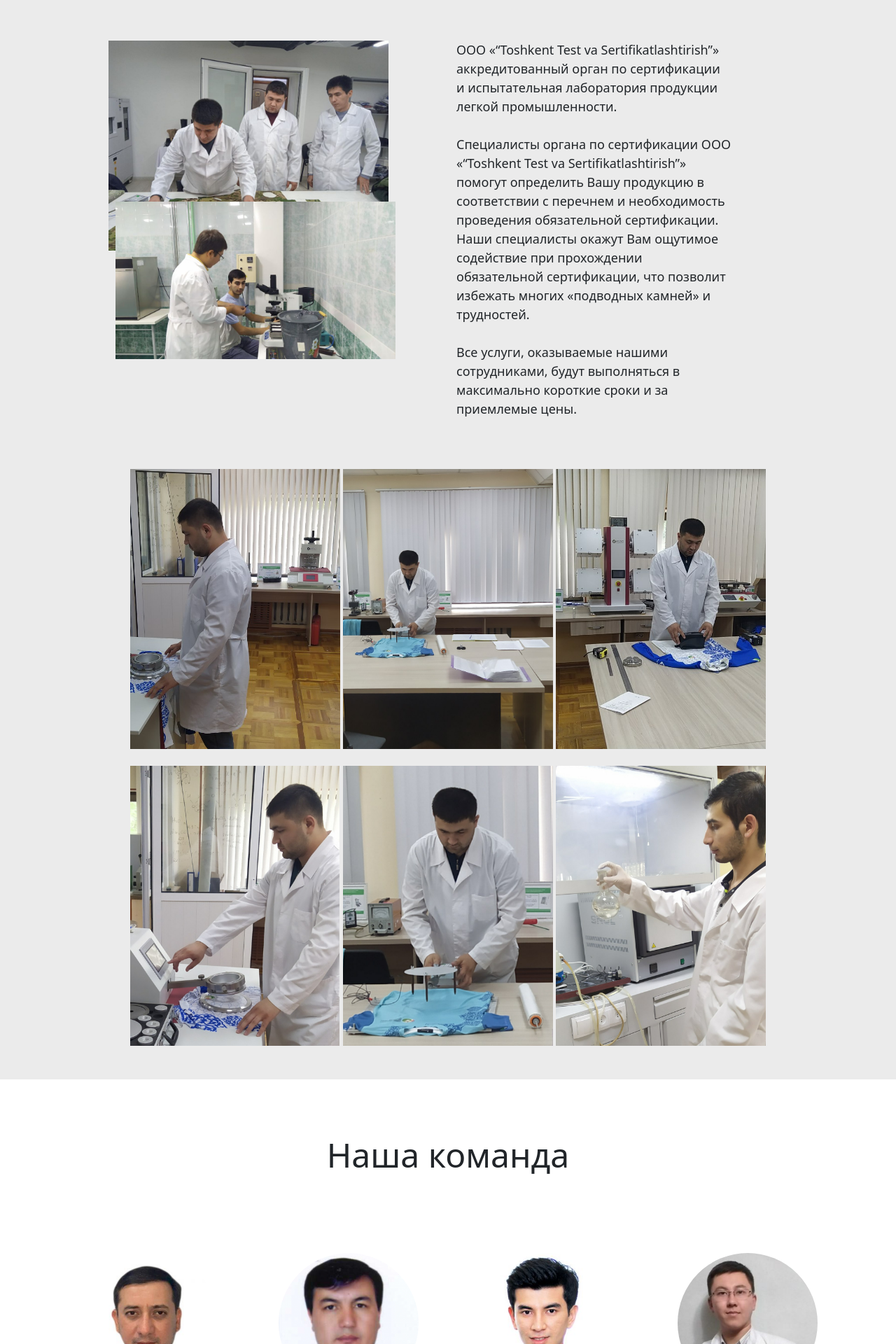
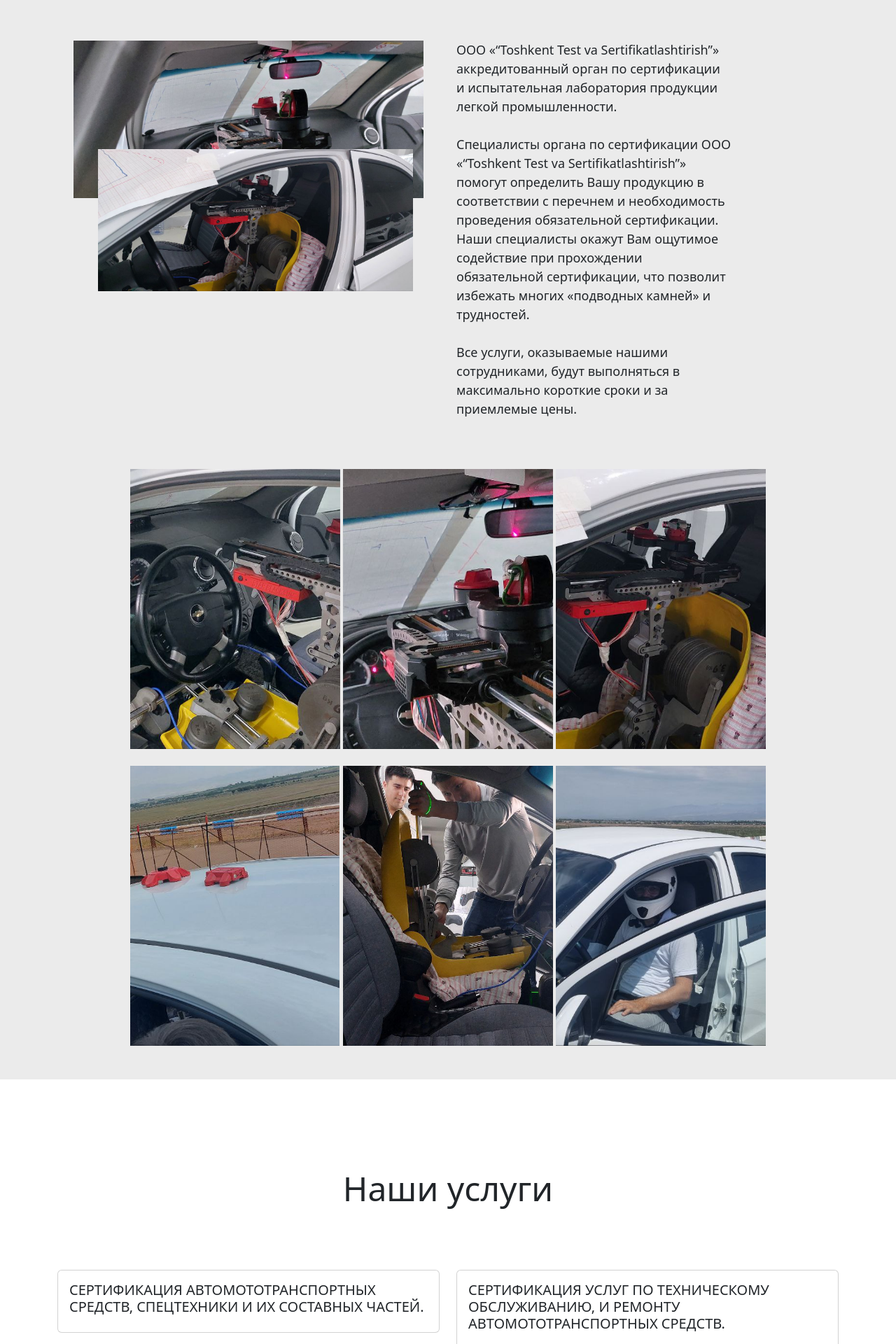
Before and after one commit to VladlenKhan/tts, a Django app: template app/templates/home.html in a window 1280 px wide. Shown: the part 1640-3560 px from the top of the page at 70% size. Run offline with Django 4.2, Linux system fonts and the light colour scheme; the template is opened without the code that fills it, so the values that code supplies are empty.

Commit message:
lastchange

```diff
--- a/app/templates/base.html
+++ b/app/templates/base.html
@@ -20,7 +20,7 @@
         left: 0;
         right: 0;
         bottom: 0;
-        background-image: url(" {% static 'images/img14.jpg' %}");
+        background-image: url(" {% static 'images/img18.jpg' %}");
         background-repeat: no-repeat;
         background-size: cover;
         filter: brightness(45%);
@@ -34,7 +34,7 @@
         left: 0;
         right: 0;
         bottom: 0;
-        background-image: url("{% static 'images/img15.jpg' %} " );
+        background-image: url("{% static 'images/img17.jpg' %} " );
         background-repeat: no-repeat;
         background-size: cover;
         background-attachment: fixed;
--- a/app/templates/home.html
+++ b/app/templates/home.html
@@ -81,10 +81,10 @@
             <div class="row">
                 <div class="col-12 col-md-6 col-lg my-4">
                     <div class="text-center">
-                        <img src="{% static 'images/img2.jpg' %}" width="400" alt="" class="img-fluid">
+                        <img src="{% static 'images/img19.jpg' %}" width="500" alt="" class="img-fluid">
                     </div>
                     <div class="text-center">
-                        <img src="{% static 'images/img3.jpg' %}" width="400"
+                        <img src="{% static 'images/img20.jpg' %}" width="450"
                             style="position: relative;bottom:70px;left:10px;" alt="" class="img-fluid">
                     </div>
                 </div>
@@ -107,30 +107,74 @@
             <br><br>
             <div class="text-center">
                 <div>
-                    <img src="{% static 'images/img5.jpg' %}" width="300" height="400" style="object-fit: cover;"
+                    <img src="{% static 'images/img18.jpg' %}" width="300" height="400" style="object-fit: cover;"
                         alt="">
-                    <img src="{% static 'images/img6.jpg' %}" width="300" height="400" style="object-fit: cover;"
+                    <img src="{% static 'images/img19.jpg' %}" width="300" height="400" style="object-fit: cover;"
                         alt="">
-                    <img src="{% static 'images/img4.jpg' %}" width="300" height="400" style="object-fit: cover;"
+                    <img src="{% static 'images/img20.jpg' %}" width="300" height="400" style="object-fit: cover;"
                         alt="">
                 </div>
                 <br>
                 <div>
-                    <img src="{% static 'images/img7.jpg' %}" width="299" height="400" style="object-fit: cover;"
+                    <img src="{% static 'images/img21.jpg' %}" width="299" height="400" style="object-fit: cover;"
                         alt="">
-                    <img src="{% static 'images/img8.jpg' %}" width="300" height="400" style="object-fit: cover;"
+                    <img src="{% static 'images/img22.jpg' %}" width="300" height="400" style="object-fit: cover;"
                         alt="">
-                    <img src="{% static 'images/img9.jpg' %}" width="300" height="400" style="object-fit: cover;"
+                    <img src="{% static 'images/img17.jpg' %}" width="300" height="400" style="object-fit: cover;"
                         alt="">
                 </div>
             </div>
             <br><br>
         </div>
     </section>
+    <br><br><br>
+    <section>
+        <div class="container">
+            <br><br>
+            <div class="text-center">
+                <div style="font-size: 3rem;margin-bottom:80px;font-weight:500;">
+                    Наши услуги
+                </div>
+            </div>
+        <div class="row row-cols-1 row-cols-md-2 g-4">
+            <div class="col">
+              <div class="card">
+
+                <div class="card-body">
+                  <h5 class="card-title">СЕРТИФИКАЦИЯ АВТОМОТОТРАНСПОРТНЫХ СРЕДСТВ, СПЕЦТЕХНИКИ И ИХ СОСТАВНЫХ ЧАСТЕЙ.</h5>
+
+                </div>
+              </div>
+            </div>
+            <div class="col">
+              <div class="card">
+                <div class="card-body">
+                  <h5 class="card-title">СЕРТИФИКАЦИЯ УСЛУГ ПО ТЕХНИЧЕСКОМУ ОБСЛУЖИВАНИЮ, И РЕМОНТУ АВТОМОТОТРАНСПОРТНЫХ СРЕДСТВ.</h5>
+                   </div>
+              </div>
+            </div>
+            <div class="col">
+              <div class="card">
+                <div class="card-body">
+                  <h5 class="card-title">АККРЕДИТОВАННАЯ ИСПЫТАТЕЛЬНАЯ ЛАБОРАТОРИЯ АВТОМОТОТРАНСПОРТНЫХ СРЕДСТВ, СПЕЦТЕХНИКИ И ИХ СОСТАВНЫХ ЧАСТЕЙ.</h5>
+                </div>
+              </div>
+            </div>
+            <div class="col">
+              <div class="card">
+                <div class="card-body">
+                  <h5 class="card-title">ПОЛНАЯ КОНСУЛЬТАЦИЯ ПО ПРОВЕДЕНИЮ СЕРТИФИКАЦИИ АВТОМОТОТРАНСПОРТНЫХ СРЕДСТВ И ИХ СОСТАВНЫХ ЧАСТЕЙ.</h5>
+                     </div>
+              </div>
+            </div>
+          </div>
+          </div>
+    </section>
     <section id="team">
         <div class="container">
             <br><br><br>
             <div class="text-center">
+                <br><br>
                 <div style="font-size: 3rem;margin-bottom:80px;font-weight: 500;">
                     Наша команда
                 </div>
```
Also changed, not shown: app/static/images/img17.jpg (added), app/static/images/img18.jpg (added), app/static/images/img19.jpg (added), app/static/images/img20.jpg (added), app/static/images/img21.jpg (added), app/static/images/img22.jpg (added).
